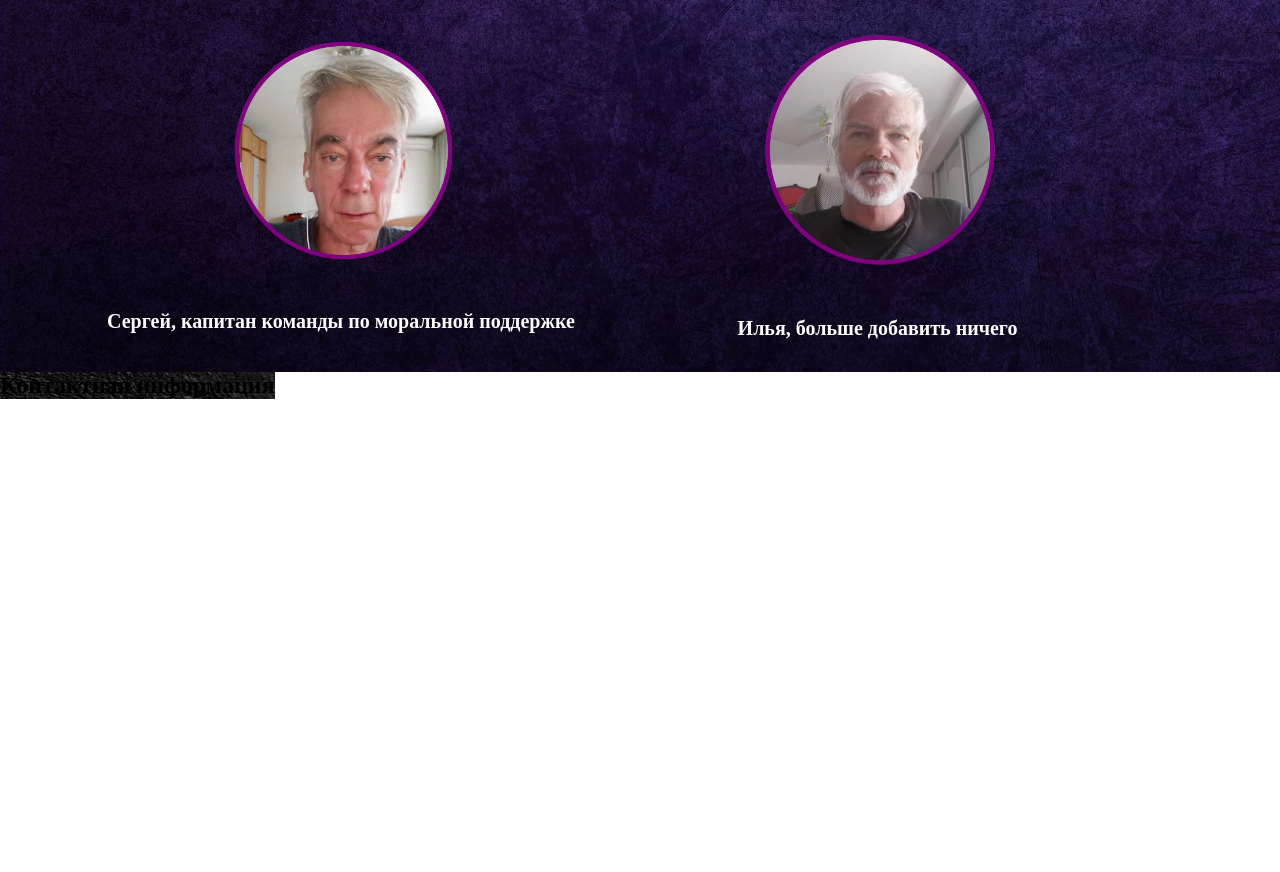
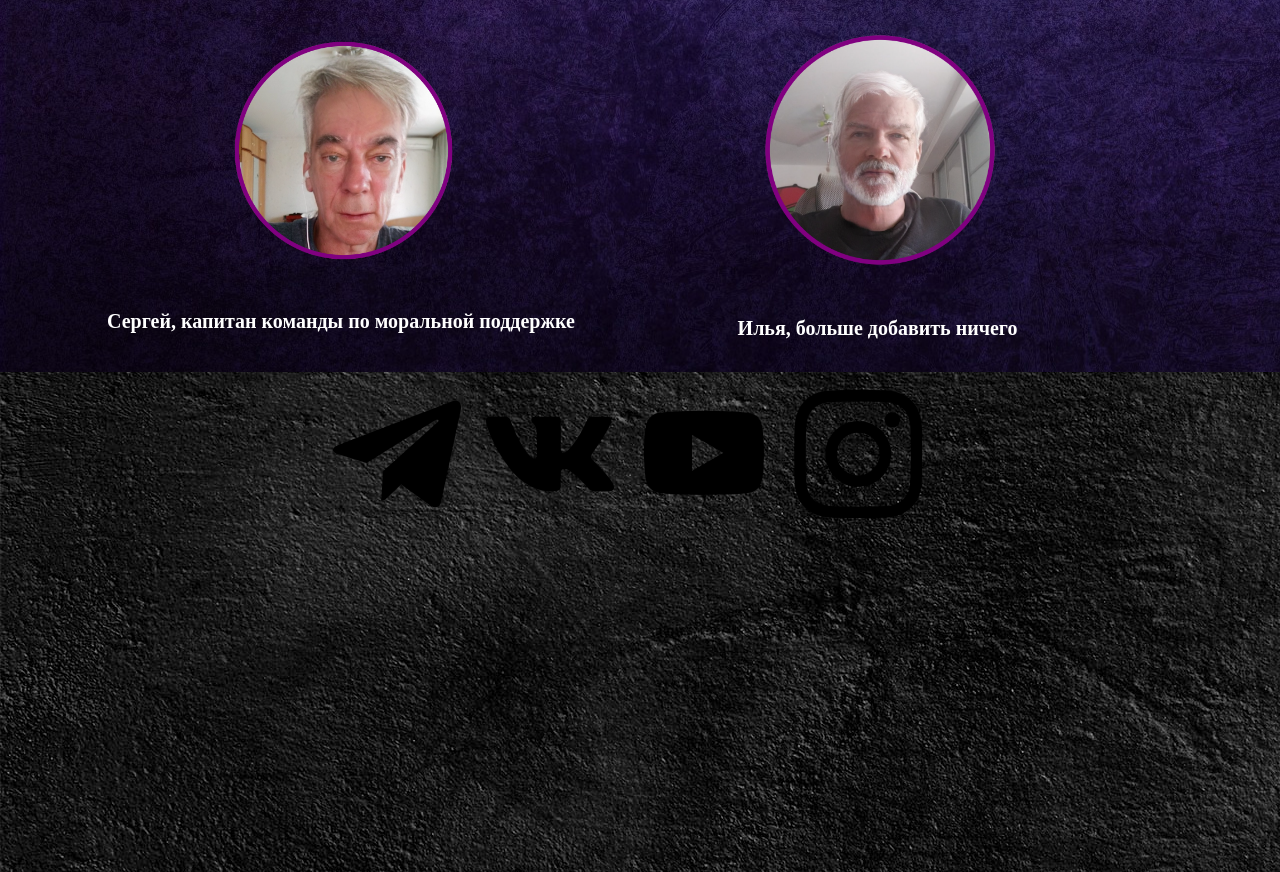
Before and after one commit to skils2000/AiO_site, a plain HTML site: page index.html in a window 1280 px wide. Shown: the part 3115-3987 px from the top of the page. Before the commit the page ends 3487 px from the top, so only its background shows below. Drawn offline with Linux system fonts and the light colour scheme.

Commit message:
Добавили новые иконки

```diff
--- a/css/style.css
+++ b/css/style.css
@@ -100,7 +100,8 @@ span{
     font-size: 50px;
 }
 
-.end{
+.undergr{
     background-image: url(pch/end.jpg);
-    position: fixed;
+    position: relative;
+    height: 500px;
 }
--- a/index.html
+++ b/index.html
@@ -156,12 +156,14 @@
         </table>
     </div>
 
-    <footer class="end">
-        <h2>
-            Контактная информация
-        </h2>
+    <div class="undergr">
+        <br>
+        <img style="position: absolute; width: 10%; left: 26%; color: whitesmoke;" src="css/pch/telegram.png" alt=":(">
+        <img style="position: absolute; width: 10%; left: 38%; color: whitesmoke;" src="css/pch/vk.png" alt=":(">
+        <img style="position: absolute; width: 10%; left: 50%; color: whitesmoke;" src="css/pch/youtube.png" alt=":(">
+        <img style="position: absolute; width: 10%; left: 62%; color: whitesmoke;" src="css/pch/instagram-sketched.png" alt=":(">
 
-    </footer>
+    </div>
 
   <!--<img style="position: relative; width: 100%;" src="css/pch/The_end).jpg" alt=":(">
   -->
```
Also changed, not shown: css/pch/Int_00000.png (added), css/pch/Tg_00000.png (added), css/pch/Yt_00000.png (added), css/pch/instagram-sketched.png (renamed from pch/instagram-sketched.png), css/pch/telegram.png (renamed from pch/telegram.png), css/pch/vk.png (renamed from pch/vk.png), css/pch/vk_00000.png (added), css/pch/youtube.png (renamed from pch/youtube.png).
